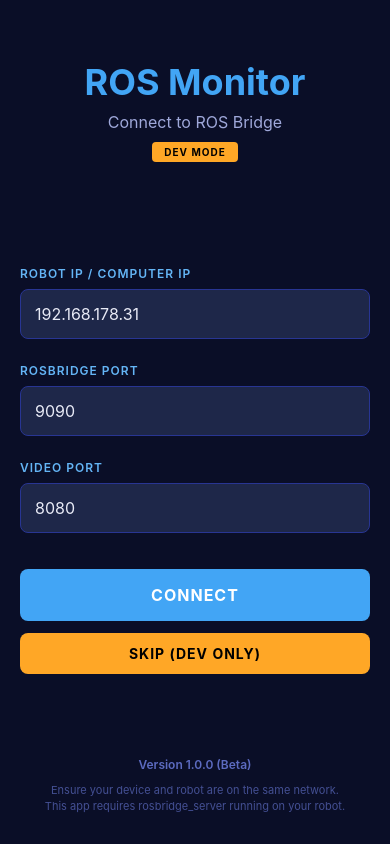
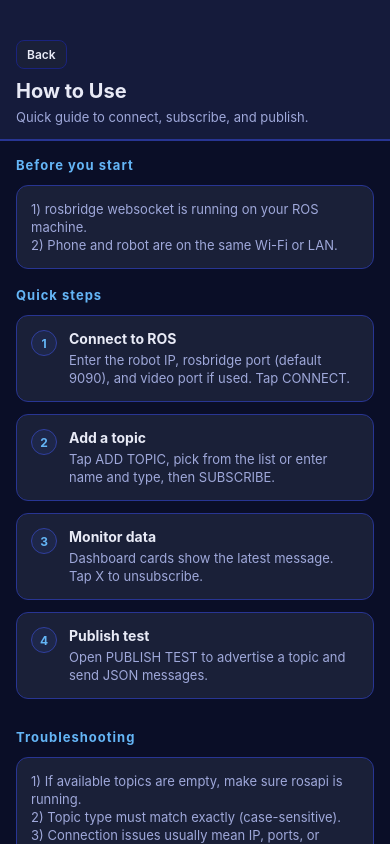
Before and after one commit to Davidpereira2803/rosground, a React Native app: screen /HowToUse in a window 390 px wide. Built offline with nearby package versions, Linux system fonts and the light colour scheme.

Commit message:
feat: add HowToUseScreen and update documentation for setup guide and video streaming feature

```diff
--- a/App.js
+++ b/App.js
@@ -7,6 +7,7 @@
 import DashboardScreen from './src/screens/DashboardScreen';
 import TopicBrowserScreen from './src/screens/TopicBrowserScreen';
 import PublishScreen from './src/screens/PublishScreen';
+import HowToUseScreen from './src/screens/HowToUseScreen';
 import { theme } from './src/theme/colors';
 
 const Stack = createNativeStackNavigator();
@@ -60,6 +61,14 @@
               }}
             />
             <Stack.Screen
+              name="HowToUse"
+              component={HowToUseScreen}
+              options={{
+                title: 'How to Use',
+                headerShown: false,
+              }}
+            />
+            <Stack.Screen
               name="Publish"
               component={PublishScreen}
               options={{
--- a/app.json
+++ b/app.json
@@ -2,7 +2,7 @@
   "expo": {
     "name": "ROS Monitor",
     "slug": "rosmonitor",
-    "version": "1.0.0",
+    "version": "1.0.1",
     "orientation": "default",
     "icon": "./assets/icon.png",
     "userInterfaceStyle": "light",
--- a/package.json
+++ b/package.json
@@ -1,6 +1,6 @@
 {
   "name": "rosground",
-  "version": "1.0.0",
+  "version": "1.0.1",
   "main": "index.js",
   "scripts": {
     "start": "expo start",
--- a/src/screens/ConnectScreen.js
+++ b/src/screens/ConnectScreen.js
@@ -125,7 +125,13 @@
       </View>
 
       <View style={[styles.footer, { paddingHorizontal: sideGutter }]}>
-        <Text style={styles.version}>Version 1.0.0 (Beta)</Text>
+        <TouchableOpacity
+          onPress={() => navigation.navigate('HowToUse')}
+          style={styles.helpLink}
+        >
+          <Text style={styles.helpLinkText}>Need help? View Setup Guide →</Text>
+        </TouchableOpacity>
+        <Text style={styles.version}>Version 1.0.1 (Beta)</Text>
         <Text style={styles.disclaimer}>
           Ensure your device and robot are on the same network.{'\n'}
           This app requires rosbridge_server running on your robot.
@@ -252,4 +258,14 @@
     lineHeight: 16,
     opacity: 0.7,
   },
+  helpLink: {
+    marginTop: 16,
+    paddingVertical: 8,
+  },
+  helpLinkText: {
+    fontSize: 13,
+    color: theme.accent.primary,
+    textAlign: 'center',
+    fontWeight: '600',
+  },
 });
--- /dev/null
+++ b/src/screens/HowToUseScreen.js
@@ -0,0 +1,195 @@
+import React from 'react';
+import { View, Text, ScrollView, TouchableOpacity, StyleSheet } from 'react-native';
+import { theme } from '../theme/colors';
+
+const checks = [
+  '1) rosbridge websocket is running on your ROS machine.',
+  '2) Phone and robot are on the same Wi-Fi or LAN.',
+];
+
+const steps = [
+  {
+    number: '1',
+    title: 'Connect to ROS',
+    body: 'Enter the robot IP, rosbridge port (default 9090), and video port if used. Tap CONNECT.',
+  },
+  {
+    number: '2',
+    title: 'Add a topic',
+    body: 'Tap ADD TOPIC, pick from the list or enter name and type, then SUBSCRIBE.',
+  },
+  {
+    number: '3',
+    title: 'Monitor data',
+    body: 'Dashboard cards show the latest message. Tap X to unsubscribe.',
+  },
+  {
+    number: '4',
+    title: 'Publish test',
+    body: 'Open PUBLISH TEST to advertise a topic and send JSON messages.',
+  },
+];
+
+const tips = [
+  '1) If available topics are empty, make sure rosapi is running.',
+  '2) Topic type must match exactly (case-sensitive).',
+  '3) Connection issues usually mean IP, ports, or firewall.',
+];
+
+export default function HowToUseScreen({ navigation }) {
+  return (
+    <View style={styles.container}>
+      <View style={styles.header}>
+        <TouchableOpacity
+          onPress={() => navigation.goBack()}
+          style={styles.backButton}
+          accessibilityRole="button"
+          accessibilityLabel="Go Back"
+        >
+          <Text style={styles.backText}>Back</Text>
+        </TouchableOpacity>
+        <Text style={styles.title}>How to Use</Text>
+        <Text style={styles.subtitle}>Quick guide to connect, subscribe, and publish.</Text>
+      </View>
+
+      <ScrollView style={styles.scroll} contentContainerStyle={styles.content}>
+        <View style={styles.section}>
+          <Text style={styles.sectionTitle}>Before you start</Text>
+          <View style={styles.card}>
+            <Text style={styles.cardText}>{checks.join('\n')}</Text>
+          </View>
+        </View>
+
+        <View style={styles.section}>
+          <Text style={styles.sectionTitle}>Quick steps</Text>
+          {steps.map((step) => (
+            <View key={step.number} style={styles.stepCard}>
+              <View style={styles.stepNumber}>
+                <Text style={styles.stepNumberText}>{step.number}</Text>
+              </View>
+              <View style={styles.stepBody}>
+                <Text style={styles.stepTitle}>{step.title}</Text>
+                <Text style={styles.stepText}>{step.body}</Text>
+              </View>
+            </View>
+          ))}
+        </View>
+
+        <View style={styles.section}>
+          <Text style={styles.sectionTitle}>Troubleshooting</Text>
+          <View style={styles.card}>
+            <Text style={styles.cardText}>{tips.join('\n')}</Text>
+          </View>
+        </View>
+      </ScrollView>
+    </View>
+  );
+}
+
+const styles = StyleSheet.create({
+  container: {
+    flex: 1,
+    backgroundColor: theme.background.primary,
+  },
+  header: {
+    backgroundColor: theme.background.secondary,
+    paddingHorizontal: 16,
+    paddingTop: 40,
+    paddingBottom: 14,
+    borderBottomWidth: 2,
+    borderBottomColor: theme.border.primary,
+  },
+  backButton: {
+    alignSelf: 'flex-start',
+    paddingVertical: 6,
+    paddingHorizontal: 10,
+    borderRadius: 8,
+    backgroundColor: theme.background.card,
+    borderWidth: 1,
+    borderColor: theme.border.subtle,
+    marginBottom: 10,
+  },
+  backText: {
+    color: theme.text.primary,
+    fontWeight: '600',
+    fontSize: 12,
+  },
+  title: {
+    fontSize: 20,
+    fontWeight: '700',
+    color: theme.text.primary,
+    marginBottom: 6,
+  },
+  subtitle: {
+    color: theme.text.secondary,
+    fontSize: 13,
+  },
+  scroll: {
+    flex: 1,
+  },
+  content: {
+    padding: 16,
+    paddingBottom: 30,
+  },
+  section: {
+    marginBottom: 18,
+  },
+  sectionTitle: {
+    fontSize: 13,
+    fontWeight: '700',
+    color: theme.text.accent,
+    letterSpacing: 1,
+    marginBottom: 12,
+  },
+  card: {
+    backgroundColor: theme.background.card,
+    padding: 14,
+    borderRadius: 12,
+    borderWidth: 1,
+    borderColor: theme.border.primary,
+  },
+  cardText: {
+    color: theme.text.secondary,
+    fontSize: 13,
+    lineHeight: 18,
+  },
+  stepCard: {
+    flexDirection: 'row',
+    backgroundColor: theme.background.card,
+    padding: 14,
+    borderRadius: 12,
+    borderWidth: 1,
+    borderColor: theme.border.primary,
+    marginBottom: 12,
+  },
+  stepNumber: {
+    width: 26,
+    height: 26,
+    borderRadius: 13,
+    backgroundColor: theme.background.input,
+    alignItems: 'center',
+    justifyContent: 'center',
+    borderWidth: 1,
+    borderColor: theme.border.secondary,
+    marginRight: 12,
+  },
+  stepNumberText: {
+    color: theme.text.accent,
+    fontWeight: '700',
+    fontSize: 12,
+  },
+  stepBody: {
+    flex: 1,
+  },
+  stepTitle: {
+    color: theme.text.primary,
+    fontWeight: '700',
+    fontSize: 14,
+    marginBottom: 4,
+  },
+  stepText: {
+    color: theme.text.secondary,
+    fontSize: 13,
+    lineHeight: 18,
+  },
+});
```
Also changed, not shown: 2 other files (tests, documents, lock files or other folders).
